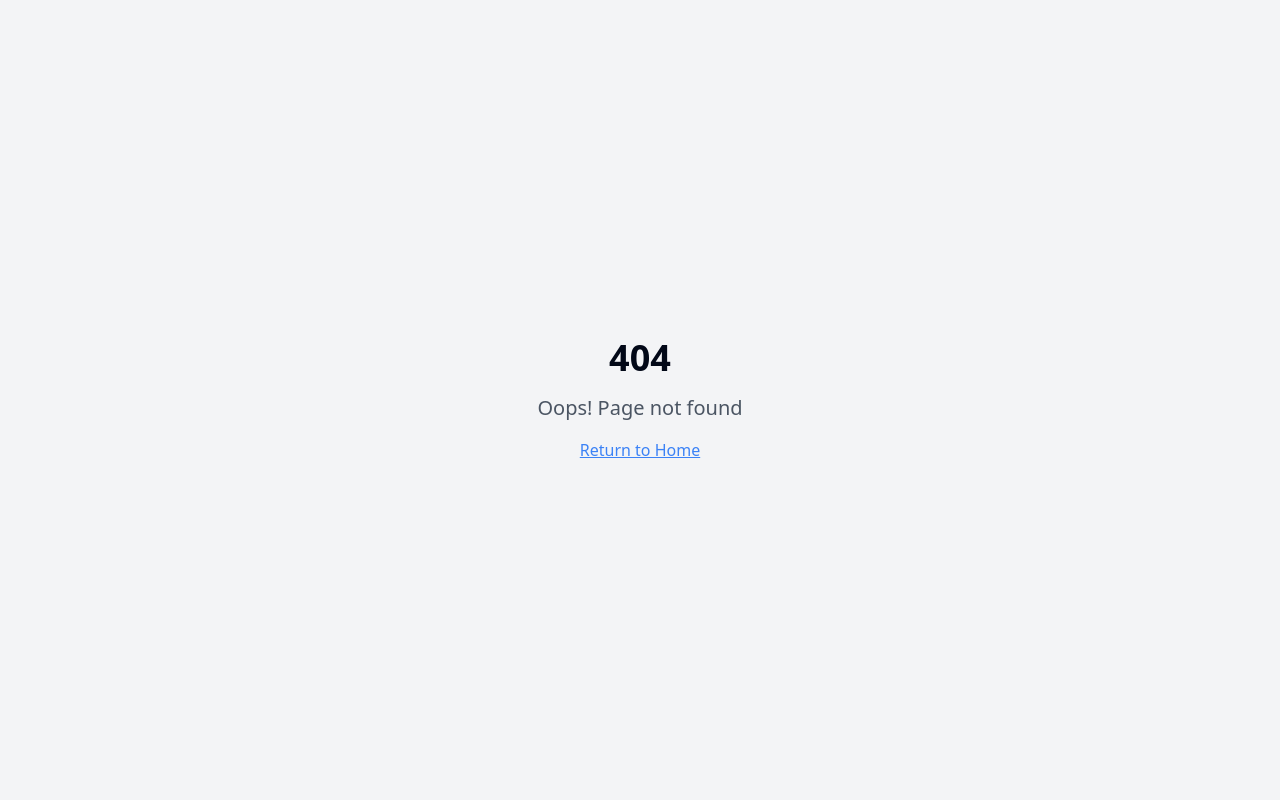
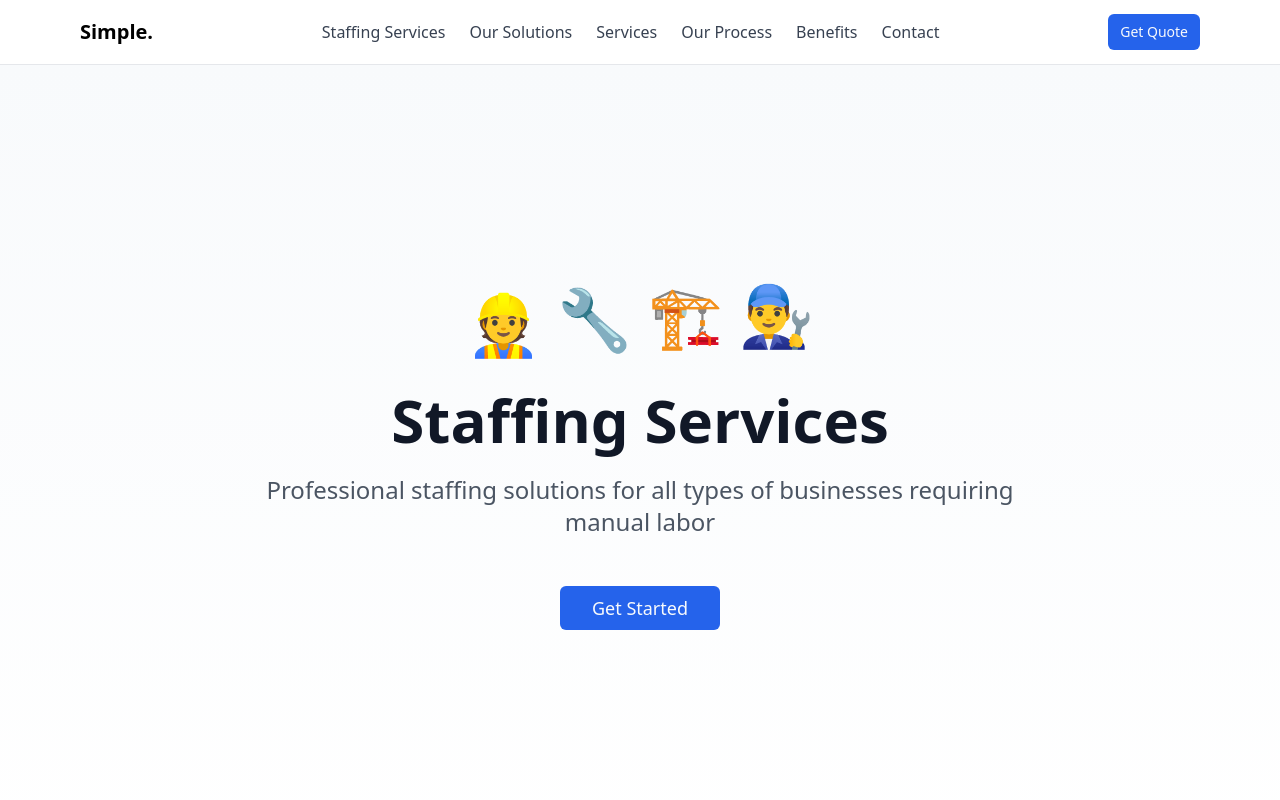
Before and after one commit to ronniehere/simple-website1, a React (Vite) app: page /staffing-only in a window 1280 px wide. Before the commit this address had no page. Shown: the top 800 px of the page. Built offline with nearby package versions, Linux system fonts and the light colour scheme.

Commit message:
Refactor: Create staffing-focused website version
Create a new version of the website with only the staffing page, a header organized by staffing page sections, and the contact form at the end.

```diff
--- a/src/App.tsx
+++ b/src/App.tsx
@@ -6,6 +6,7 @@ import { QueryClient, QueryClientProvider } from "@tanstack/react-query";
 import { BrowserRouter, Routes, Route } from "react-router-dom";
 import Index from "./pages/Index";
 import Staffing from "./pages/Staffing";
+import StaffingOnly from "./pages/StaffingOnly";
 import NotFound from "./pages/NotFound";
 
 const queryClient = new QueryClient();
@@ -19,6 +20,7 @@ const App = () => (
         <Routes>
           <Route path="/" element={<Index />} />
           <Route path="/staffing" element={<Staffing />} />
+          <Route path="/staffing-only" element={<StaffingOnly />} />
           {/* ADD ALL CUSTOM ROUTES ABOVE THE CATCH-ALL "*" ROUTE */}
           <Route path="*" element={<NotFound />} />
         </Routes>
--- /dev/null
+++ b/src/components/StaffingNavigation.tsx
@@ -0,0 +1,92 @@
+
+import { Button } from "@/components/ui/button";
+import { Sheet, SheetContent, SheetTrigger } from "@/components/ui/sheet";
+import { Menu } from "lucide-react";
+import { useState } from "react";
+
+export const StaffingNavigation = () => {
+  const [isOpen, setIsOpen] = useState(false);
+
+  const scrollToSection = (sectionId: string) => {
+    const element = document.getElementById(sectionId);
+    if (element) {
+      element.scrollIntoView({ behavior: 'smooth' });
+    }
+    setIsOpen(false); // Close mobile menu after clicking
+  };
+
+  const navigationItems = [
+    { label: "Staffing Services", target: "staffing-hero" },
+    { label: "Our Solutions", target: "staffing-solutions" },
+    { label: "Services", target: "staffing-services" },
+    { label: "Our Process", target: "staffing-process" },
+    { label: "Benefits", target: "staffing-benefits" },
+    { label: "Contact", target: "contact" },
+  ];
+
+  return (
+    <nav className="fixed top-0 left-0 right-0 z-50 bg-white/95 backdrop-blur-sm border-b border-gray-200">
+      <div className="max-w-6xl mx-auto px-4">
+        <div className="flex items-center justify-between h-16">
+          {/* Logo */}
+          <button
+            onClick={() => scrollToSection('staffing-hero')}
+            className="text-xl font-bold text-black"
+          >
+            Simple.
+          </button>
+
+          {/* Desktop Navigation Links */}
+          <div className="hidden md:flex items-center space-x-6">
+            {navigationItems.map((item) => (
+              <button
+                key={item.label}
+                onClick={() => scrollToSection(item.target)}
+                className="text-gray-700 hover:text-blue-600 transition-colors"
+              >
+                {item.label}
+              </button>
+            ))}
+          </div>
+
+          {/* Desktop CTA Button */}
+          <Button
+            size="sm"
+            className="hidden md:block bg-blue-600 hover:bg-blue-700"
+            onClick={() => scrollToSection('contact')}
+          >
+            Get Quote
+          </Button>
+
+          {/* Mobile Menu */}
+          <Sheet open={isOpen} onOpenChange={setIsOpen}>
+            <SheetTrigger asChild>
+              <Button variant="ghost" size="sm" className="md:hidden">
+                <Menu className="h-5 w-5" />
+              </Button>
+            </SheetTrigger>
+            <SheetContent side="right" className="w-[300px]">
+              <div className="flex flex-col space-y-4 mt-8">
+                {navigationItems.map((item) => (
+                  <button
+                    key={item.label}
+                    onClick={() => scrollToSection(item.target)}
+                    className="text-gray-700 hover:text-blue-600 transition-colors py-2 text-lg text-left"
+                  >
+                    {item.label}
+                  </button>
+                ))}
+                <Button
+                  className="bg-blue-600 hover:bg-blue-700 mt-4"
+                  onClick={() => scrollToSection('contact')}
+                >
+                  Get Quote
+                </Button>
+              </div>
+            </SheetContent>
+          </Sheet>
+        </div>
+      </div>
+    </nav>
+  );
+};
--- /dev/null
+++ b/src/pages/StaffingOnly.tsx
@@ -0,0 +1,40 @@
+
+import { StaffingNavigation } from "@/components/StaffingNavigation";
+import { StaffingHero } from "@/components/staffing/StaffingHero";
+import { StaffingSolutions } from "@/components/staffing/StaffingSolutions";
+import { StaffingServices } from "@/components/staffing/StaffingServices";
+import { StaffingProcess } from "@/components/staffing/StaffingProcess";
+import { StaffingBenefits } from "@/components/staffing/StaffingBenefits";
+import { StaffingCTA } from "@/components/staffing/StaffingCTA";
+import { Contact } from "@/components/Contact";
+import { Footer } from "@/components/Footer";
+
+const StaffingOnly = () => {
+  return (
+    <div className="min-h-screen bg-white">
+      <StaffingNavigation />
+      <div className="pt-16"> {/* Add padding to account for fixed navigation */}
+        <div id="staffing-hero">
+          <StaffingHero />
+        </div>
+        <div id="staffing-solutions">
+          <StaffingSolutions />
+        </div>
+        <div id="staffing-services">
+          <StaffingServices />
+        </div>
+        <div id="staffing-process">
+          <StaffingProcess />
+        </div>
+        <div id="staffing-benefits">
+          <StaffingBenefits />
+        </div>
+        <StaffingCTA />
+        <Contact />
+        <Footer />
+      </div>
+    </div>
+  );
+};
+
+export default StaffingOnly;
```
